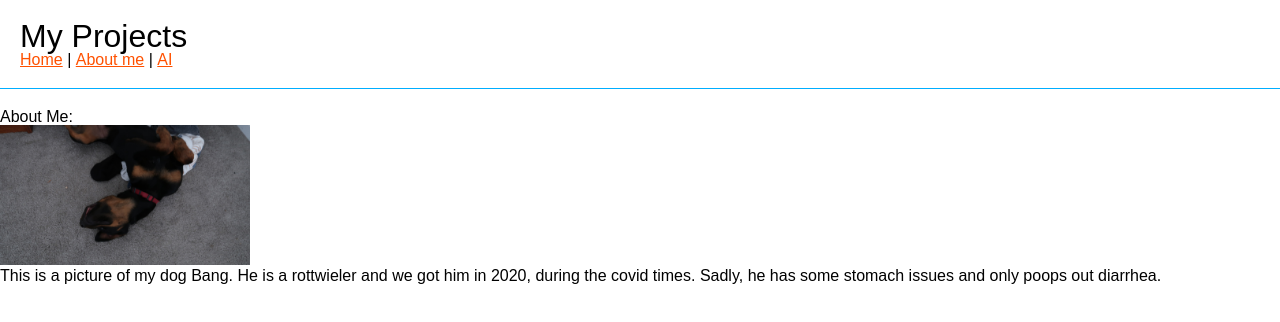
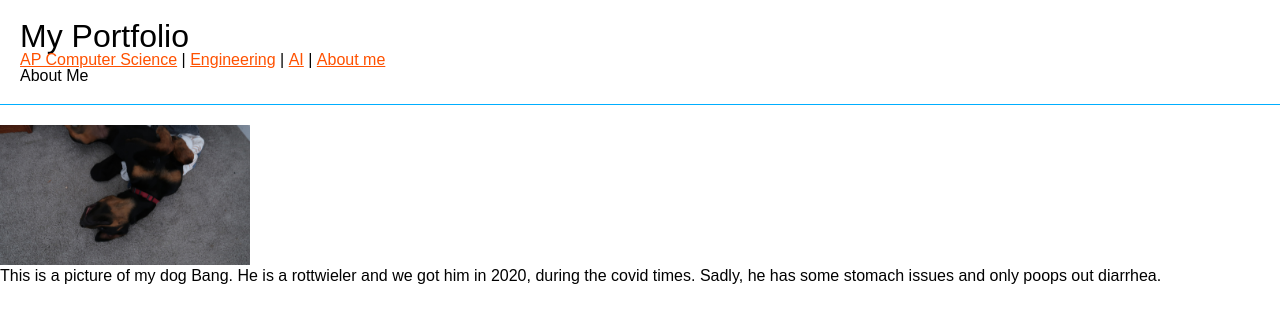
Before and after one commit to Finnycody/site-finnyg, a plain HTML site: page aboutme.html in a window 1280 px wide. Drawn offline with Linux system fonts and the light colour scheme.

Commit message:
Update header and navigation links in aboutme.html

```diff
--- a/aboutme.html
+++ b/aboutme.html
@@ -11,20 +11,22 @@
 
   <body>
     <header>
-      <h1>My Projects</h1>
+      <h1>My Portfolio</h1>
       <nav>
         <ul>
-          <li><a href="index.html">Home</a></li>
+          <li><a href="index.html">AP Computer Science</a></li>
+          <li>|</li>
+          <li><a href="engineering.html">Engineering</a></li>
+          <li>|</li>
+          <li><a href="AI.html">AI</a></li>
           <li>|</li>
           <li><a href="aboutme.html">About me</a></li>
-          <li>|</li>
-          <li><a href="AI.html">AI</a></li>
         </ul>
       </nav>
+      <h2>About Me</h2>
     </header>
 
     <div id="aboutme">
-      <h2>About Me:</h2>
       <img src="imgs/banger.JPG" alt="Banger" width="250" />
       <p>
         This is a picture of my dog Bang. He is a rottwieler and we got him in
```
